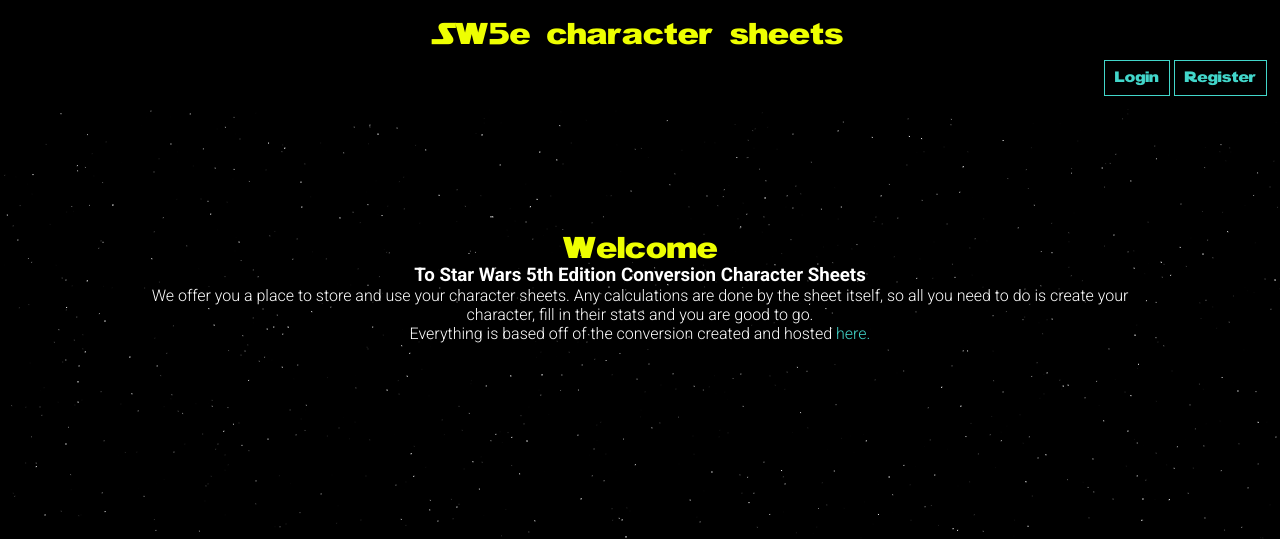
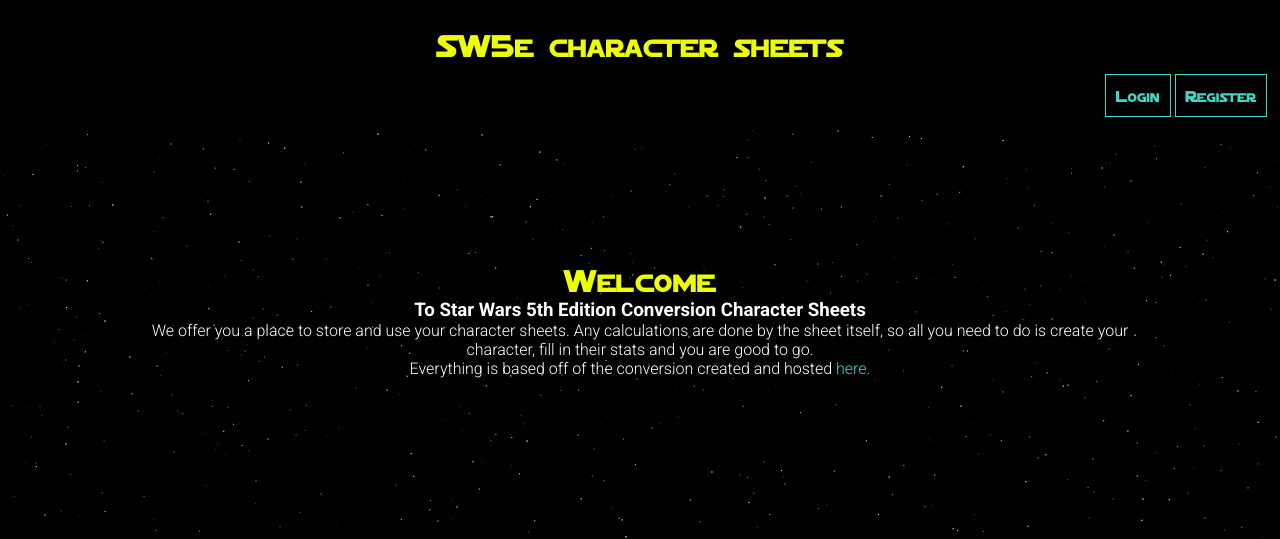
Before and after one commit to pjlapinski/SW5e-Char-Sheets, a Flask app: page / in a window 1280 px wide. Shown: the top 539 px of the page. Run offline with Flask 2, Linux system fonts and the light colour scheme.

Commit message:
another font attempt

```diff
--- a/static/css/general-style.css
+++ b/static/css/general-style.css
@@ -13,8 +13,8 @@ body {
 }
 
 @font-face {
-    font-family: STARWARS;
-    src: url(/static/fonts/STARWARS/STARWARS.ttf);
+    font-family: Sigma;
+    src: url('/static/fonts/sigma_five/Sigma Five Marquee.otf');
 }
 
 input,
@@ -29,14 +29,14 @@ textarea {
 select {
     padding: 4px;
     font-weight: lighter;
-    font-family: 'STARWARS';
+    font-family: 'Sigma';
     background: rgba(116, 116, 116, 0.376);
     color: white;
     border: white;
 }
 
 option {
-    font-family: 'STARWARS';
+    font-family: 'Sigma';
     background-color: #3b3b3b;
     color: white;
 }
@@ -52,7 +52,7 @@ button, .input-button, .button {
     border-width: 1px;
     transition: ease-in 0.2s;
     cursor: pointer;
-    font-family: 'STARWARS';
+    font-family: 'Sigma';
 }
 
 .main-content-wrapper > button, .input-button, .button {
@@ -118,7 +118,7 @@ textarea {
 
 .header-title {
     padding: 10px;
-    font-family: 'STARWARS';
+    font-family: 'Sigma';
     font-size: xx-large;
     color: #eeff01;
 }
@@ -133,7 +133,7 @@ textarea {
 }
 
 .main-content-wrapper > h1 {
-    font-family: 'STARWARS';
+    font-family: 'Sigma';
     font-weight: lighter;
     color: #eeff01;
 }
@@ -219,7 +219,7 @@ textarea {
 }
 
 label {
-    font-family: 'STARWARS';
+    font-family: 'Sigma';
 }
 
 /* big screens */
@@ -282,7 +282,7 @@ ul#sheet-links {
 
 .sheet-link {
     font-size: 3vw;
-    font-family: 'STARWARS';
+    font-family: 'Sigma';
 }
 
 .delete-btn {
@@ -313,7 +313,7 @@ ul#sheet-links {
 .label {
     margin-right: 4px;
     font-weight: lighter;
-    font-family: 'STARWARS';
+    font-family: 'Sigma';
 }
 
 .form-element > * {
```
Also changed, not shown: static/css/char-sheet-style.css (+6 -6 lines), static/fonts/sigma_five/Sigma Five Marquee.otf (added).
